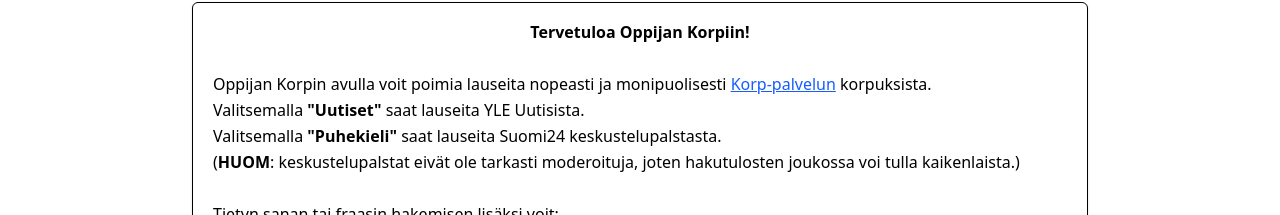
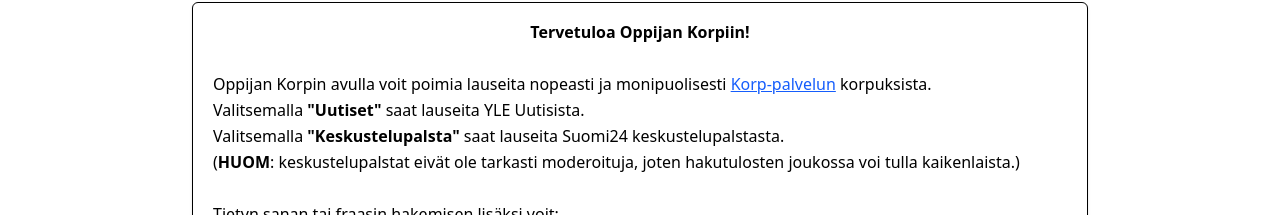
Before and after one commit to danradice/oppijan-korp, a React (Vite) app: page / in a window 1280 px wide. Shown: the part 198-413 px from the top of the page. Built offline with nearby package versions, Linux system fonts and the light colour scheme.

Commit message:
Instruction text update

```diff
--- a/src/components/InstructionBox.tsx
+++ b/src/components/InstructionBox.tsx
@@ -14,7 +14,7 @@
       </a> korpuksista.
     </p>
     <p>Valitsemalla <b>"Uutiset"</b> saat lauseita YLE Uutisista.</p>
-    <p>Valitsemalla <b>"Puhekieli"</b> saat lauseita Suomi24 keskustelupalstasta.</p>
+    <p>Valitsemalla <b>"Keskustelupalsta"</b> saat lauseita Suomi24 keskustelupalstasta.</p>
     <p>(<b>HUOM</b>: keskustelupalstat eivät ole tarkasti moderoituja, joten hakutulosten joukossa voi tulla kaikenlaista.)</p>
     <p>&nbsp;</p>
     <p>Tietyn sanan tai fraasin hakemisen lisäksi voit:</p>
```
